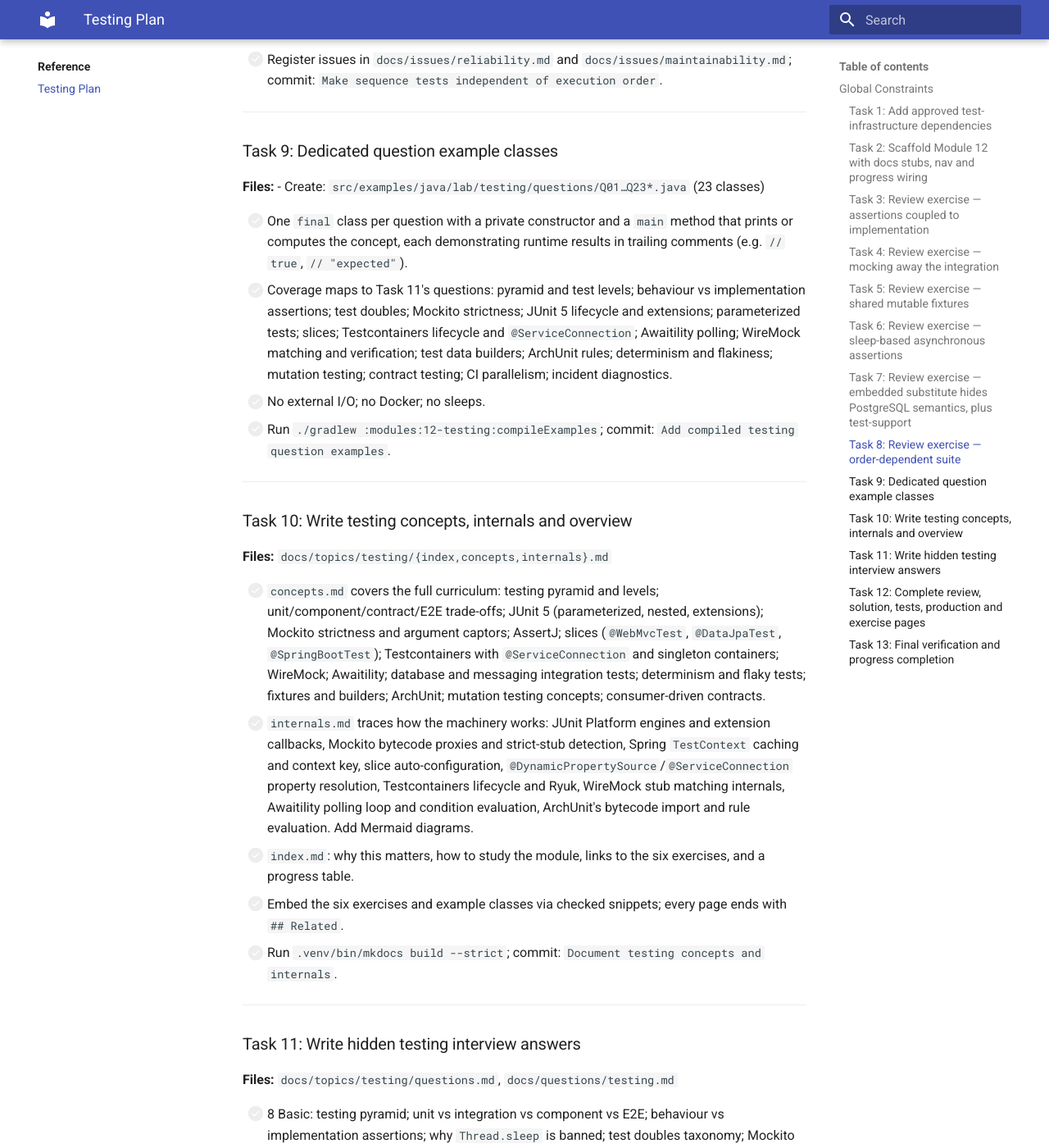
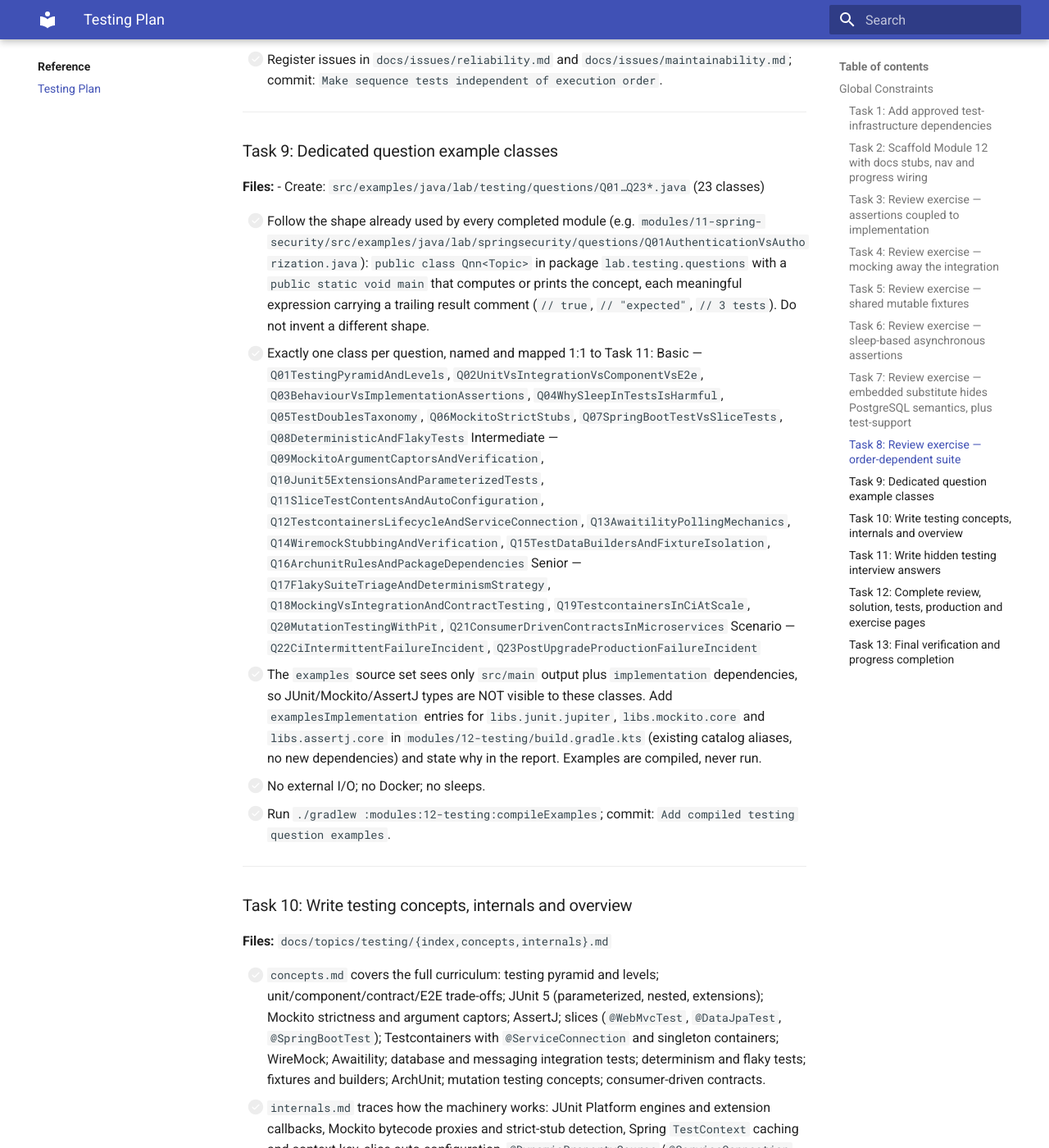
Before and after one commit to nghiango/review-java-knowledge, an MkDocs documentation site: the page built from docs/superpowers/plans/2026-09-20-testing-module.md, in a window 1280 px wide and 1400 px high, scrolled down 7942 px. Shown: the whole window at 82% size. Built offline with MkDocs 1.6.1 and Material for MkDocs 9.7.7, drawn with Linux system fonts in a browser that asks for light colours; some of the changed text lies outside the part shown.

Commit message:
Pin the testing questions to their example classes.
The example classes and the question set must line up one-to-one, so the plan
now names all 23 classes and records that the examples source set needs the
test libraries on its compile classpath.

Generated with [Devin](https://devin.ai)

Co-Authored-By: Devin <158243242+devin-ai-integration[bot]@users.noreply.github.com>

```diff
--- a/docs/superpowers/plans/2026-09-20-testing-module.md
+++ b/docs/superpowers/plans/2026-09-20-testing-module.md
@@ -216,8 +216,13 @@ public final class SequenceAllocator { public SequenceAllocator(long start); pub
 **Files:**
 - Create: `src/examples/java/lab/testing/questions/Q01…Q23*.java` (23 classes)
 
-- [ ] One `final` class per question with a private constructor and a `main` method that prints or computes the concept, each demonstrating runtime results in trailing comments (e.g. `// true`, `// "expected"`).
-- [ ] Coverage maps to Task 11's questions: pyramid and test levels; behaviour vs implementation assertions; test doubles; Mockito strictness; JUnit 5 lifecycle and extensions; parameterized tests; slices; Testcontainers lifecycle and `@ServiceConnection`; Awaitility polling; WireMock matching and verification; test data builders; ArchUnit rules; determinism and flakiness; mutation testing; contract testing; CI parallelism; incident diagnostics.
+- [ ] Follow the shape already used by every completed module (e.g. `modules/11-spring-security/src/examples/java/lab/springsecurity/questions/Q01AuthenticationVsAuthorization.java`): `public class Qnn<Topic>` in package `lab.testing.questions` with a `public static void main` that computes or prints the concept, each meaningful expression carrying a trailing result comment (`// true`, `// "expected"`, `// 3 tests`). Do not invent a different shape.
+- [ ] Exactly one class per question, named and mapped 1:1 to Task 11:
+  Basic — `Q01TestingPyramidAndLevels`, `Q02UnitVsIntegrationVsComponentVsE2e`, `Q03BehaviourVsImplementationAssertions`, `Q04WhySleepInTestsIsHarmful`, `Q05TestDoublesTaxonomy`, `Q06MockitoStrictStubs`, `Q07SpringBootTestVsSliceTests`, `Q08DeterministicAndFlakyTests`
+  Intermediate — `Q09MockitoArgumentCaptorsAndVerification`, `Q10Junit5ExtensionsAndParameterizedTests`, `Q11SliceTestContentsAndAutoConfiguration`, `Q12TestcontainersLifecycleAndServiceConnection`, `Q13AwaitilityPollingMechanics`, `Q14WiremockStubbingAndVerification`, `Q15TestDataBuildersAndFixtureIsolation`, `Q16ArchunitRulesAndPackageDependencies`
+  Senior — `Q17FlakySuiteTriageAndDeterminismStrategy`, `Q18MockingVsIntegrationAndContractTesting`, `Q19TestcontainersInCiAtScale`, `Q20MutationTestingWithPit`, `Q21ConsumerDrivenContractsInMicroservices`
+  Scenario — `Q22CiIntermittentFailureIncident`, `Q23PostUpgradeProductionFailureIncident`
+- [ ] The `examples` source set sees only `src/main` output plus `implementation` dependencies, so JUnit/Mockito/AssertJ types are NOT visible to these classes. Add `examplesImplementation` entries for `libs.junit.jupiter`, `libs.mockito.core` and `libs.assertj.core` in `modules/12-testing/build.gradle.kts` (existing catalog aliases, no new dependencies) and state why in the report. Examples are compiled, never run.
 - [ ] No external I/O; no Docker; no sleeps.
 - [ ] Run `./gradlew :modules:12-testing:compileExamples`; commit: `Add compiled testing question examples`.
 
@@ -239,11 +244,11 @@ public final class SequenceAllocator { public SequenceAllocator(long start); pub
 
 **Files:** `docs/topics/testing/questions.md`, `docs/questions/testing.md`
 
-- [ ] 8 Basic: testing pyramid; unit vs integration vs component vs E2E; behaviour vs implementation assertions; why `Thread.sleep` is banned; test doubles taxonomy; Mockito strict stubs; `@SpringBootTest` vs slices; what makes a test deterministic.
-- [ ] 8 Intermediate: Mockito captors and strictness; JUnit 5 lifecycle and extensions; parameterized tests; slice contents; Testcontainers lifecycle and `@ServiceConnection`; Awaitility mechanics; WireMock matching and verification; builders and fixture isolation; ArchUnit rules.
-- [ ] 5 Senior: triaging a flaky suite; balancing mocking against integration and contract tests; Testcontainers in CI at scale; mutation testing to expose weak assertions; consumer-driven contracts in a microservice fleet.
+- [ ] 8 Basic, in the same order as Task 9's classes: testing pyramid and test levels; unit vs integration vs component vs E2E; behaviour vs implementation assertions; why `Thread.sleep` is banned; test doubles taxonomy; Mockito strict stubs; `@SpringBootTest` vs slices; what makes a test deterministic.
+- [ ] 8 Intermediate, in the same order as Task 9's classes: Mockito argument captors and verification; JUnit 5 extensions and parameterized tests; slice contents and auto-configuration; Testcontainers lifecycle and `@ServiceConnection`; Awaitility mechanics; WireMock matching and verification; test data builders and fixture isolation; ArchUnit rules.
+- [ ] 5 Senior, in the same order as Task 9's classes: triaging a flaky suite; balancing mocking against integration and contract tests; Testcontainers in CI at scale; mutation testing with PIT to expose weak assertions; consumer-driven contracts in a microservice fleet.
 - [ ] 2 Scenario, symptom-first: suite passes locally but fails intermittently in CI; integration tests pass while production fails after a database upgrade.
-- [ ] Every question: visible heading only, one collapsed full answer, nested collapsed snippet pointing at its dedicated `Qnn…` class; links to concept page, `code-review.md` anchor and `solutions.md` anchor.
+- [ ] Every question: visible heading only, one collapsed full answer, nested collapsed snippet pointing at its dedicated `Qnn…` class named in Task 9; links to concept page, `code-review.md` anchor and `solutions.md` anchor.
 - [ ] Surface via `docs/questions/testing.md` snippet includes with docs-root-relative links; verify 23/23/23 counts and strict build; commit: `Add hidden testing interview answers`.
 
 ---
```
